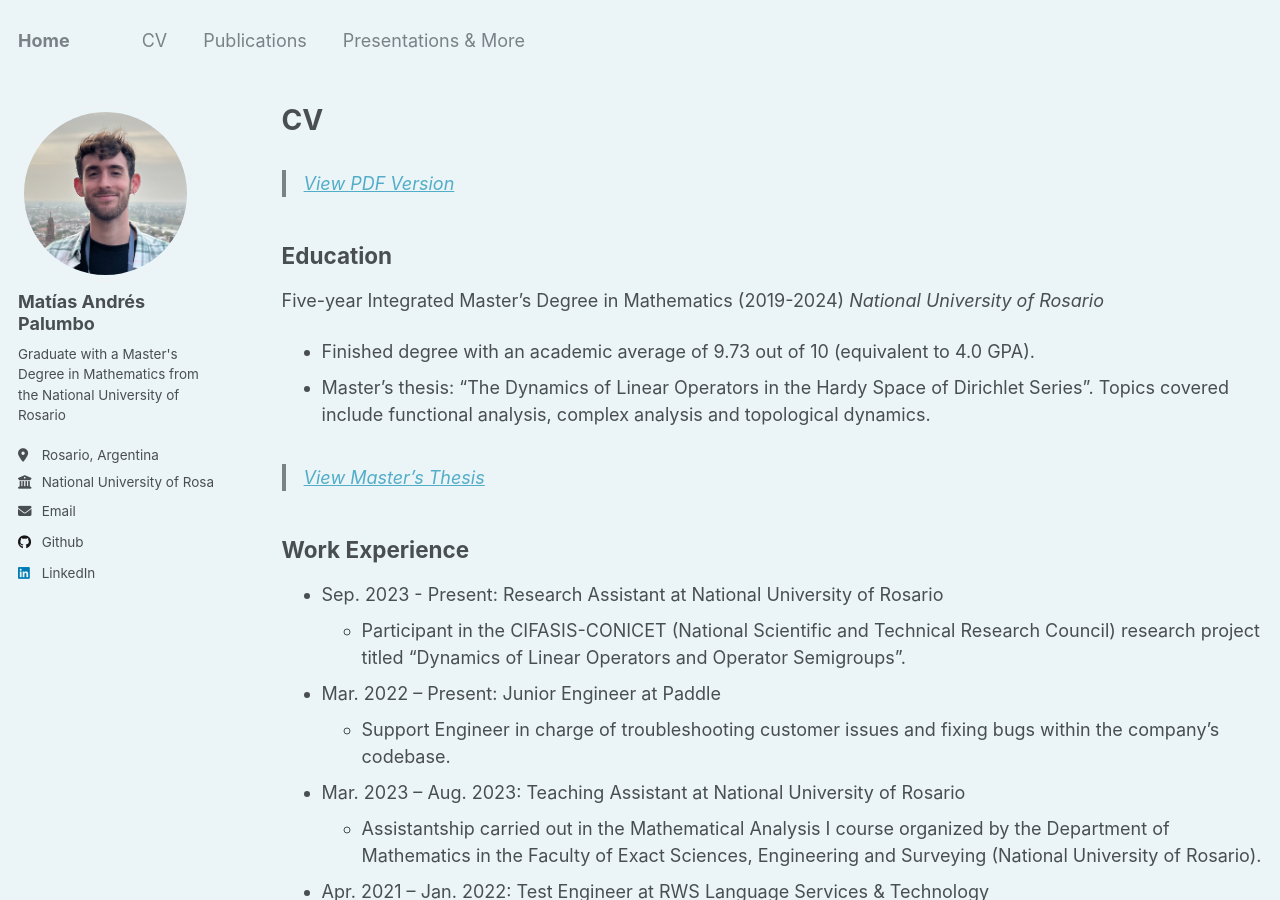
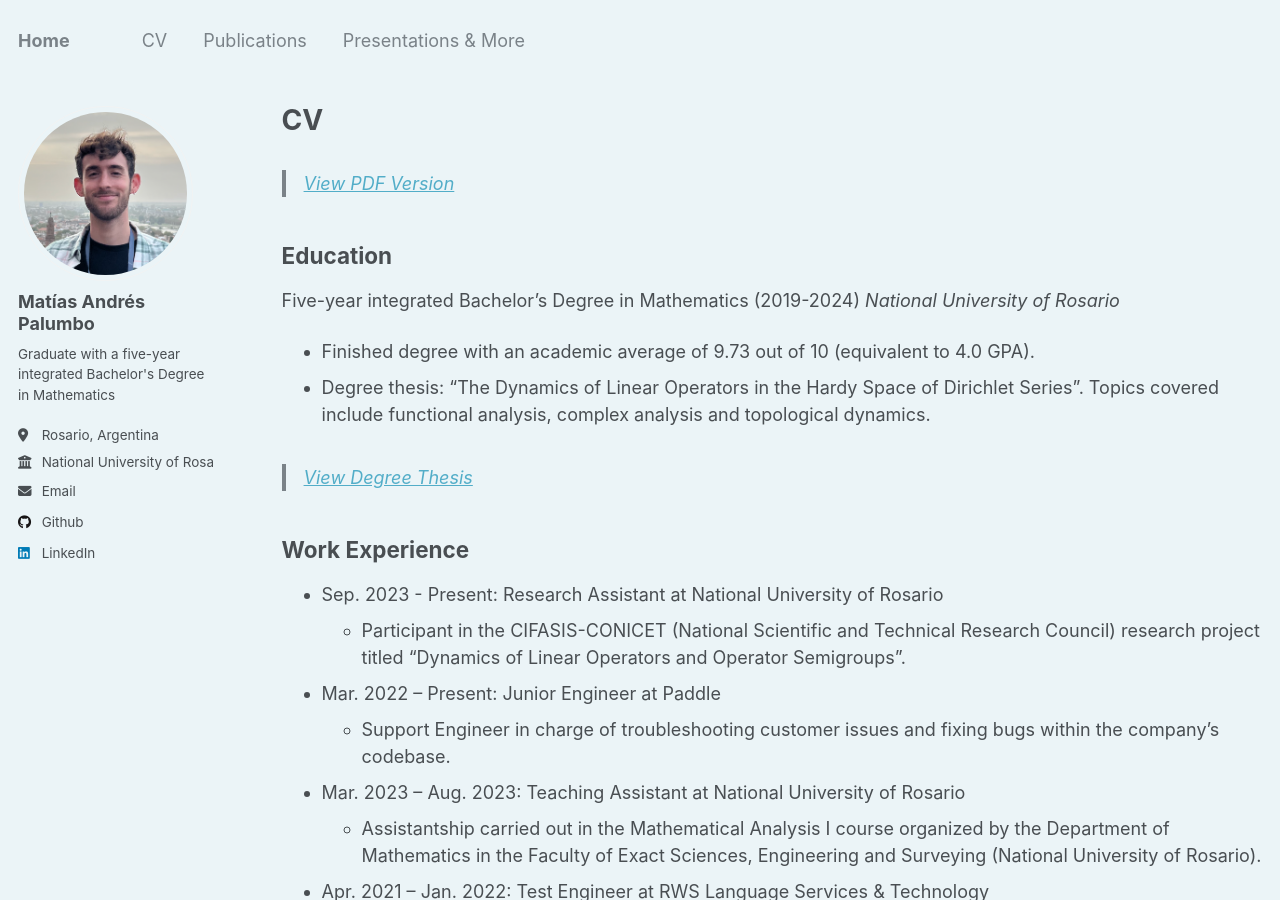
Before and after one commit to matiaspalumbo/matiaspalumbo.github.io, a Jekyll site: the page built from _pages/cv.md, in a window 1280 px wide and 900 px high. Built offline with Jekyll 4.4.1, drawn with Linux system fonts in a browser that asks for light colours.

Commit message:
Modified CV and changed translation of degree name

```diff
--- a/_config.yml
+++ b/_config.yml
@@ -24,7 +24,7 @@ author:
   avatar           : "mati.png"
   name             : "Matías Andrés Palumbo"
   pronouns         : # example: "she/her"
-  bio              : "Graduate with a Master's Degree in Mathematics from the National University of Rosario"
+  bio              : "Graduate with a five-year integrated Bachelor's Degree in Mathematics"
   location         : "Rosario, Argentina"
   employer         : "National University of Rosario"
   uri              : # URL
--- a/_pages/cv.md
+++ b/_pages/cv.md
@@ -12,12 +12,12 @@ redirect_from:
 > [View PDF Version](https://matiaspalumbo.github.io/files/cv.pdf)
 
 ## Education
-Five-year Integrated Master's Degree in Mathematics (2019-2024)
+Five-year integrated Bachelor's Degree in Mathematics (2019-2024)
 *National University of Rosario*
 * Finished degree with an academic average of 9.73 out of 10 (equivalent to 4.0 GPA).
-* Master's thesis: “The Dynamics of Linear Operators in the Hardy Space of Dirichlet Series”. Topics covered include functional analysis, complex analysis and topological dynamics.
+* Degree thesis: “The Dynamics of Linear Operators in the Hardy Space of Dirichlet Series”. Topics covered include functional analysis, complex analysis and topological dynamics.
 
-> [View Master's Thesis](https://matiaspalumbo.github.io/files/masters_thesis.pdf)
+> [View Degree Thesis](https://matiaspalumbo.github.io/files/masters_thesis.pdf)
 
 ## Work Experience
 * Sep. 2023 - Present: Research Assistant at National University of Rosario
```
Also changed, not shown: _pages/about.md (+1 -26 lines), 1 other file.
